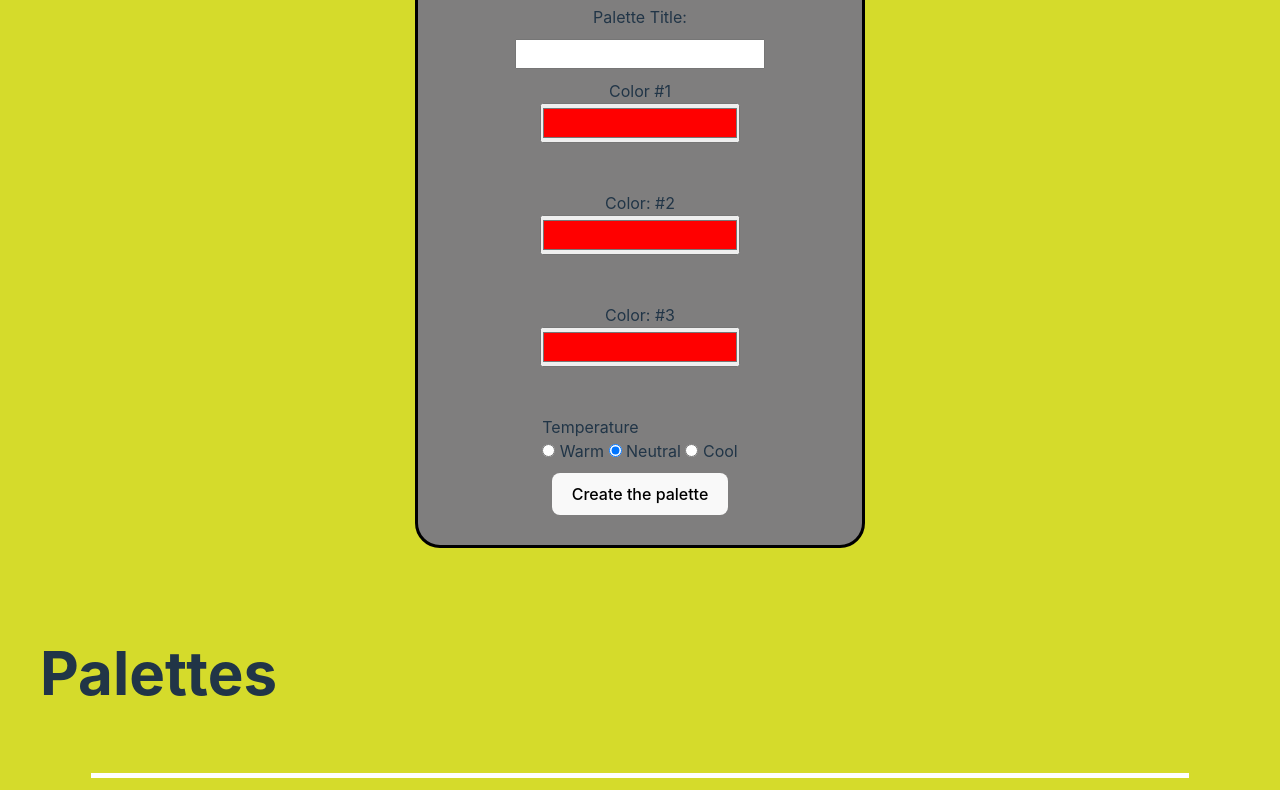
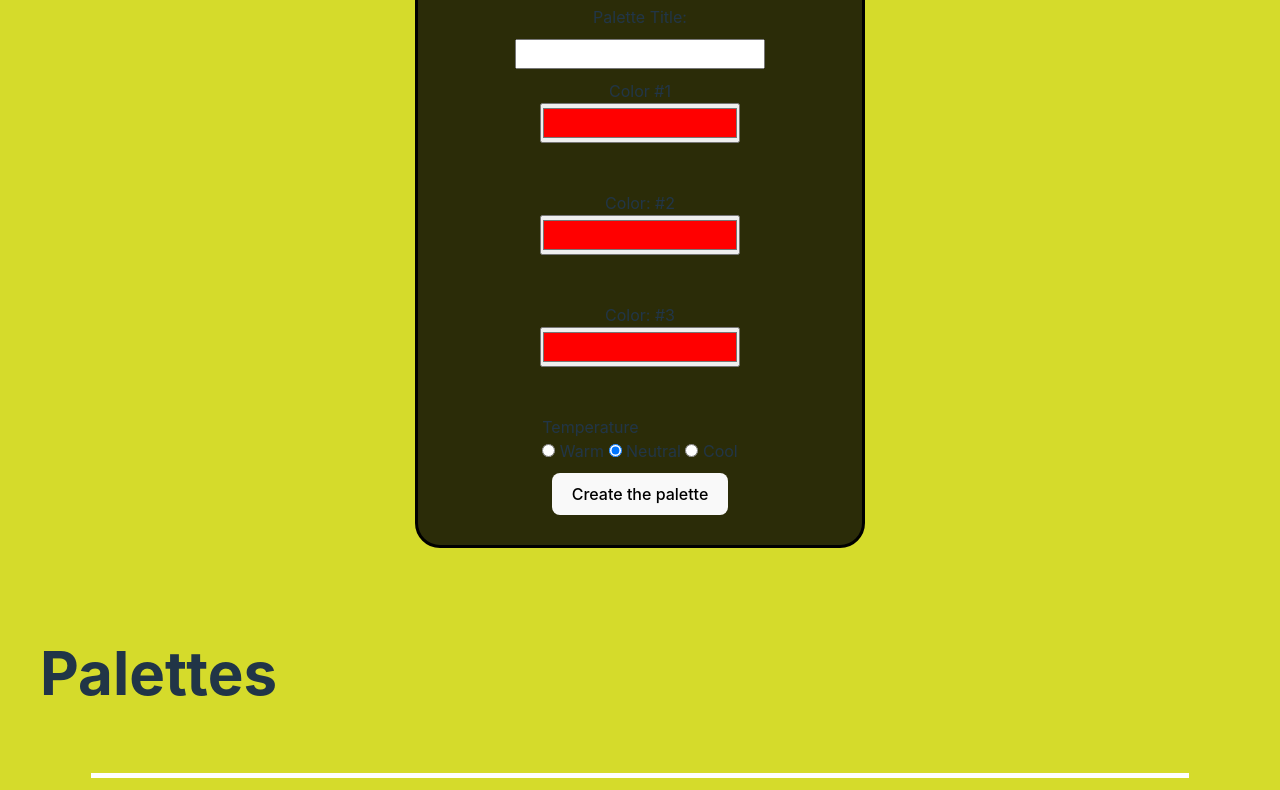
Before and after one commit to jahmarimaxwell/palette-picker, a website built with Vite: page palette-picker-project/index.html in a window 1280 px wide. Shown: the part 314-1104 px from the top of the page. Built offline with nearby package versions, Linux system fonts and the light colour scheme.

Commit message:
added the palettes to be clear palettes

```diff
--- a/palette-picker-project/style.css
+++ b/palette-picker-project/style.css
@@ -188,6 +188,8 @@ button:focus-visible {
   padding: 20px;
   margin: 50px;
   border: solid black 3px;
+
+  background: rgba(0,0,0,0.8);
 }
 
 section {
@@ -262,7 +264,16 @@ li#card-list{
   margin: 50px;
   padding: 10px;
   border: solid black 3px;
+  background: rgba(0,0,0,0.8);
 }
+
+@supports (-webkit-backdrop-filter: none) or (backdrop-filter: none) {
+  #new-palette-form, .card-container {
+    -webkit-backdrop-filter: blur(10px);
+    backdrop-filter: blur(10px);
+  }
+}
+
 
 #title-container {
   text-align: center;
```
